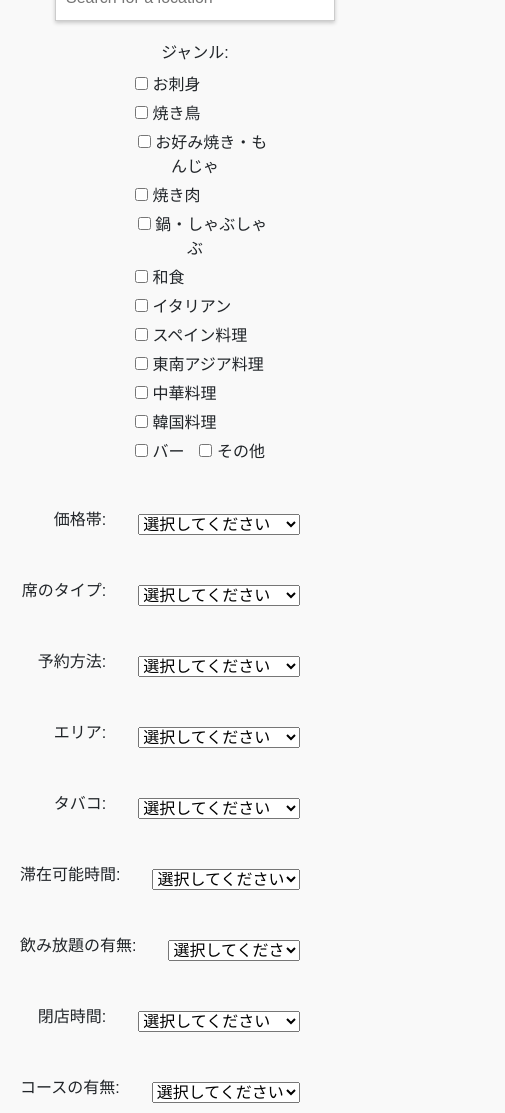
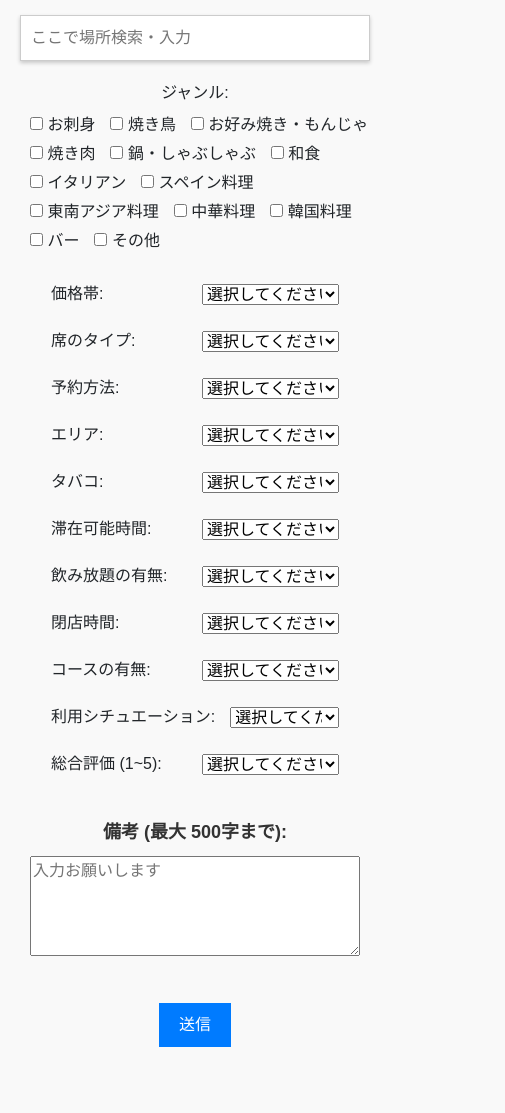
Before and after one commit to konanako/restaurant-survey, a plain HTML site: page index.html in a window 390 px wide. Shown: the part 159-1272 px from the top of the page, 505 px wide, since content can reach past the window. After the commit the page ends 1246 px from the top, so only its background shows below. Drawn offline with nearby package versions, Linux system fonts and the light colour scheme; some packages are replaced by stand-ins of ours.

Commit message:
i dont like html

```diff
--- a/index.html
+++ b/index.html
@@ -5,11 +5,12 @@
     <meta charset="UTF-8">
     <meta name="viewport" content="width=device-width, initial-scale=1.0">
     <!-- Bootstrap CSSをインポート -->
-    <link href="https://stackpath.bootstrapcdn.com/bootstrap/4.5.2/css/bootstrap.min.css" rel="stylesheet">
+    <link rel="stylesheet" href="https://cdn.jsdelivr.net/npm/bootstrap@4.1.3/dist/css/bootstrap.min.css"
+        integrity="sha384-MCw98/SFnGE8fJT3GXwEOngsV7Zt27NXFoaoApmYm81iuXoPkFOJwJ8ERdknLPMO" crossorigin="anonymous">
     <style>
         body {
             font-family: Arial, sans-serif;
-            margin: 0;
+            margin: 0 auto;
             padding: 0;
             display: flex;
             flex-direction: column;
@@ -18,8 +19,72 @@
             background-color: #f9f9f9;
         }
 
+        h1 {
+            padding: 20px;
+            text-align: center;
+        }
+
+        .search-bar-container {
+            text-align: center;
+        }
+
+        .search-bar {
+            min-width: 350px;
+            margin-bottom: 20px;
+        }
+
+        #pac-input {
+            margin-top: 10px;
+            padding: 10px;
+            width: 80%;
+            max-width: 500px;
+            font-size: 16px;
+            border: 1px solid #ccc;
+            box-shadow: 0 2px 4px rgba(0, 0, 0, 0.2);
+        }
+
+        .hidden {
+            display: none;
+        }
+
+
+        .genre-title {
+            text-align: center;
+            display: block;
+        }
+
+        .genre-container {
+            margin-left: auto 20px;
+            margin-right: auto 20px;
+            text-align: center;
+            max-width: 500px;
+            gap: 10px;
+            /* 中央揃え */
+            align-items: center;
+        }
+
+        .genre-options {
+            padding: 1px;
+            border-radius: 4px;
+            cursor: pointer;
+            margin-left: 15px;
+        }
+
+        .checkbox-group {
+            /* チェックボックスを3列に表示 */
+            grid-template-columns: repeat(3, 1fr);
+            display: flex;
+            flex-wrap: wrap;
+        }
+
+        .checkbox-group label {
+            margin-bottom: 5px;
+            display: block;
+            text-align: center;
+        }
+
         .form-group {
-            display: flex;
+            display: inline-flex;
             align-items: center;
             margin-bottom: 15px;
             width: 80%;
@@ -28,34 +93,27 @@
 
         .form-group label {
             white-space: nowrap;
-            width: 150px;
+            width: 100%;
             /* ラベルの幅を固定 */
-            text-align: right;
+            text-align: left;
+
             /* ラベルのテキストを右揃え */
         }
 
         .form-group select {
+            margin-bottom: 8px;
+            text-align: left;
+            margin-left: 15px;
             width: 100%;
+            min-width: 20px;
             /* 固定幅を設定 */
         }
 
-        .search-bar {
+        .container {
+            margin-top: 20px;
             margin-bottom: 20px;
-        }
-
-        #coordinates,
-        #questions {
-            font-size: 16px;
+            display: block;
             text-align: center;
-            padding: 20px;
-            border-radius: 8px;
-        }
-
-        .container {
-            text-align: center;
-            padding: 20px;
-            border-radius: 8px;
-            display: block;
         }
 
         .title {
@@ -65,16 +123,26 @@
             font-size: 18px;
             font-weight: bold;
             color: #333;
+            text-align: center;
         }
 
         .textbox {
             width: 100%;
-            max-width: 300px;
-            padding: 10px;
-            border: 1px solid #ccc;
-            border-radius: 4px;
+            max-width: 500px;
+            min-height: 100px;
+            -webkit-box-sizing: border-box;
+            /* Safari/Chrome, other WebKit */
+            -moz-box-sizing: border-box;
+            /* Firefox, other Gecko */
+            box-sizing: border-box;
+            /* Opera/IE 8+ */
             font-size: 16px;
-            box-sizing: border-box;
+        }
+
+        .confirm-button-container {
+            text-align: center;
+            padding-top: 20px;
+            padding-bottom: 40px;
         }
 
         .confirm-button {
@@ -89,99 +157,21 @@
         .confirm-button:hover {
             background-color: #0056b3;
         }
-
-        #pac-input {
-            margin-top: 10px;
-            padding: 10px;
-            width: 80%;
-            max-width: 500px;
-            font-size: 16px;
-            border: 1px solid #ccc;
-            box-shadow: 0 2px 4px rgba(0, 0, 0, 0.2);
-        }
-
-        #feedback {
-            width: 150%;
-            max-width: 700px;
-            height: 100px;
-            padding: 10px;
-            font-size: 16px;
-            border: 1px solid #ccc;
-            box-shadow: 0 2px 4px rgba(0, 0, 0, 0.2);
-            resize: none;
-        }
-
-        .hidden {
-            display: none;
-        }
-
-        .checkbox-group {
-            max-width: 450px;
-            display: flex;
-            flex-wrap: wrap;
-            padding-left: 100px;
-            padding-right: 100px;
-            padding-bottom: 15px;
-        }
-
-        .checkbox-group label {
-            width: calc(100% / auto);
-            /* チェックボックスを3列に表示 */
-            margin-bottom: 5px;
-        }
-
-        .genre-container label {
-            display: block;
-            text-align: center;
-            /* ジャンルのラベルを中央揃え */
-        }
-
-        .genre-container {
-            grid-template-columns: repeat(3, 1fr);
-            gap: 10px;
-            align-items: center;
-            /* 中央揃え */
-        }
-
-        .genre-options {
-            align-items: center;
-            padding: 1px;
-            text-align: center;
-            border-radius: 4px;
-            cursor: pointer;
-            margin-left: 15px;
-        }
-
-        .free-response {
-            align-self: center;
-            max-width: 400px;
-            ;
-        }
-
-        textarea {
-            width: 80%;
-            -webkit-box-sizing: border-box;
-            /* Safari/Chrome, other WebKit */
-            -moz-box-sizing: border-box;
-            /* Firefox, other Gecko */
-            box-sizing: border-box;
-            /* Opera/IE 8+ */
-        }
     </style>
 </head>
 
 <body class="container"> <!-- Bootstrapのコンテナクラスを追加 -->
     <h1>飲食店評価アンケート</h1>
-    <div class="row justify-content-center">
-        <div class="col-md-8"> <!-- グリッドカラムの幅を設定 -->
-            <input id="pac-input" class="search-bar" type="text" placeholder="Search for a location">
-            <br>
+    <div>
+        <div class="search-bar-container">
+            <input id="pac-input" class="search-bar" type="text" placeholder="ここで場所検索・入力">
             <div id="coordinates" class="hidden">
                 <p>Location Name: <span id="location_name">N/A</span></p>
-                <p>Latitude: <span id="lat" visibility=>N/A</span></p>
+                <p>Latitude: <span id="lat">N/A</span></p>
                 <p>Longitude: <span id="lng">N/A</span></p>
             </div>
-            <label for="genre">ジャンル:</label>
+        </div>
+        <label class="genre-title" for="genre">ジャンル:</label>
         <div class="genre-container">
             <div class="checkbox-group">
                 <label><input type="checkbox" class="genre-options" name="genre" value="お刺身"> お刺身</label>
@@ -314,18 +304,14 @@
                 <option value="5">5</option>
             </select>
         </div>
-
-            <!-- <div id="questions">
-        <p class="free-response">備考 (最大 500字まで):</p>
-        <textarea id="feedback" maxlength="500"></textarea>
-  </div> -->
-
-
         <div class="container">
             <label for="userInput" class="title">備考 (最大 500字まで):</label>
             <textarea type="text" id="feedback" class="textbox" placeholder="入力お願いします"></textarea>
         </div>
-            <button class="confirm-button" onclick="confirmLocation()">Confirm Location</button>
+        <div class="confirm-button-container">
+            <button class="confirm-button" onclick="confirmLocation()">送信</button>
+        </div>
+
         <script type="module">
             // Import the functions you need from the SDKs you need
             import { initializeApp } from "https://www.gstatic.com/firebasejs/10.12.1/firebase-app.js";
@@ -469,8 +455,15 @@
         <script src="https://www.gstatic.com/firebasejs/9.19.1/firebase-app-compat.js"></script>
         <script src="https://www.gstatic.com/firebasejs/9.19.1/firebase-database-compat.js"></script>
         <!-- BootstrapのJavaScriptをインポート -->
-            <script src="https://stackpath.bootstrapcdn.com/bootstrap/4.5.2/js/bootstrap.min.js"></script>
-
+        <script src="https://code.jquery.com/jquery-3.3.1.slim.min.js"
+            integrity="sha384-q8i/X+965DzO0rT7abK41JStQIAqVgRVzpbzo5smXKp4YfRvH+8abtTE1Pi6jizo"
+            crossorigin="anonymous"></script>
+        <script src="https://cdn.jsdelivr.net/npm/popper.js@1.14.3/dist/umd/popper.min.js"
+            integrity="sha384-ZMP7rVo3mIykV+2+9J3UJ46jBk0WLaUAdn689aCwoqbBJiSnjAK/l8WvCWPIPm49"
+            crossorigin="anonymous"></script>
+        <script src="https://cdn.jsdelivr.net/npm/bootstrap@4.1.3/dist/js/bootstrap.min.js"
+            integrity="sha384-ChfqqxuZUCnJSK3+MXmPNIyE6ZbWh2IMqE241rYiqJxyMiZ6OW/JmZQ5stwEULTy"
+            crossorigin="anonymous"></script>
 </body>
 
 </html>
```
Lines whose indentation alone changed are shown as unchanged.
